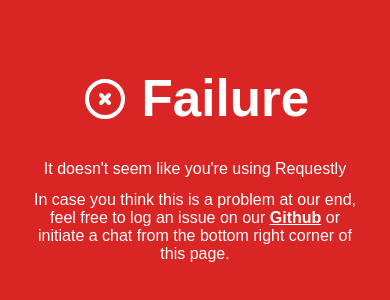
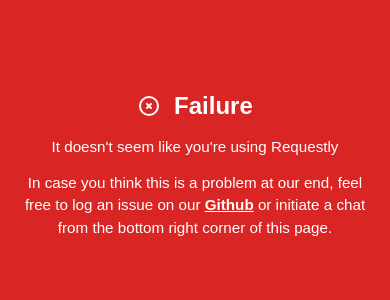
Before and after one commit to requestly/amiusing, a Next.js app: page / in a window 390 px wide. Shown: the part 256-556 px from the top of the page. Built offline with nearby package versions, Linux system fonts and the light colour scheme.

Commit message:
fix: Improve mobile responsiveness and update links on amiusing.reque… (#9)
* fix: Improve mobile responsiveness and update links on amiusing.requestly.io

* reverting back the links and testing as well, all working

```diff
--- a/components/Yes.js
+++ b/components/Yes.js
@@ -72,7 +72,7 @@
             target="_blank"
             rel="noreferrer noopener"
           >
-            Coinditionally replace part of an URL String
+            Conditionally replace part of an URL String
           </a>
           <a
             href="https://docs.requestly.com/general/rule-types/modify-user-agents"
--- a/pages/index.js
+++ b/pages/index.js
@@ -11,6 +11,7 @@
         <title>
           Am I Using Requestly | Requestly - Intercept & Modify HTTP(s) Requests
         </title>
+        <meta name="viewport" content="width=device-width, initial-scale=1.0" />
         <meta
           name="description"
           content="Requestly allows you to Intercept & Modify network requests. Main features include Modifying headers, Setting  up redirects, Switch hosts, inserting custom scripts and much more"
--- a/styles/globals.css
+++ b/styles/globals.css
@@ -13,7 +13,13 @@
 
 .grid {
   display: grid;
+  grid-template-columns: 1fr;
+}
+
+@media (min-width: 768px) {
+  .grid {
     grid-template-columns: 1fr 1fr;
+  }
 }
 
 .success,
@@ -21,21 +27,42 @@
   display: flex;
   flex-direction: column;
   justify-content: center;
+  padding: 1rem;
+  min-height: 50vh;
+}
+
+@media (min-width: 768px) {
+  .success,
+  .next {
     padding: 2rem;
     min-height: 100vh;
+  }
 }
 
 .success {
   background: #0648b3;
   color: #fff;
+  text-align: center;
+}
+
+@media (min-width: 768px) {
+  .success {
     text-align: right;
+  }
 }
 
 .success h1 {
-  font-size: 3.2rem;
+  font-size: 2rem;
   display: flex;
   align-items: center;
+  justify-content: center;
+}
+
+@media (min-width: 768px) {
+  .success h1 {
+    font-size: 3.2rem;
     justify-content: flex-end;
+  }
 }
 
 .success a {
@@ -44,8 +71,14 @@
 }
 
 .success svg {
+  width: 2rem;
+  margin-right: 0.8rem;
+}
+
+@media (min-width: 768px) {
+  .success svg {
     width: 3rem;
-  margin-right: 0.8rem;
+  }
 }
 
 .failure {
@@ -53,7 +86,13 @@
   display: flex;
   flex-direction: column;
   justify-content: center;
+  padding: 1rem;
+}
+
+@media (min-width: 768px) {
+  .failure {
     padding: 2rem;
+  }
 }
 
 .failure {
@@ -63,10 +102,16 @@
 }
 
 .failure h1 {
-  font-size: 3.2rem;
+  font-size: 2rem;
   display: flex;
   align-items: center;
   justify-content: center;
+}
+
+@media (min-width: 768px) {
+  .failure h1 {
+    font-size: 3.2rem;
+  }
 }
 
 .failure a {
@@ -75,8 +120,14 @@
 }
 
 .failure svg {
+  width: 2rem;
+  margin-right: 0.8rem;
+}
+
+@media (min-width: 768px) {
+  .failure svg {
     width: 3rem;
-  margin-right: 0.8rem;
+  }
 }
 
 .info {
@@ -88,8 +139,14 @@
 }
 
 .next h2 {
+  font-size: 1.5rem;
+  color: #0648b3;
+}
+
+@media (min-width: 768px) {
+  .next h2 {
     font-size: 2rem;
-  color: #0648b3;
+  }
 }
 
 .next .options {
@@ -116,3 +173,41 @@
 a + a {
   margin-top: 0.6rem;
 }
+
+/* Mobile-specific improvements */
+@media (max-width: 767px) {
+  .next .options {
+    align-items: stretch;
+  }
+
+  .next a {
+    padding: 0.5rem 0;
+    word-wrap: break-word;
+  }
+
+  .info {
+    margin-top: 1rem;
+  }
+
+  .info p {
+    font-size: 0.95rem;
+    line-height: 1.5;
+  }
+}
+
+/* Ensure text doesn't overflow on very small screens */
+@media (max-width: 480px) {
+  .success h1,
+  .failure h1 {
+    font-size: 1.5rem;
+  }
+
+  .next h2 {
+    font-size: 1.2rem;
+  }
+
+  .success svg,
+  .failure svg {
+    width: 1.5rem;
+  }
+}
```
Also changed, not shown: 1 other file (tests, documents, lock files or other folders). Lines whose indentation alone changed are shown as unchanged.
